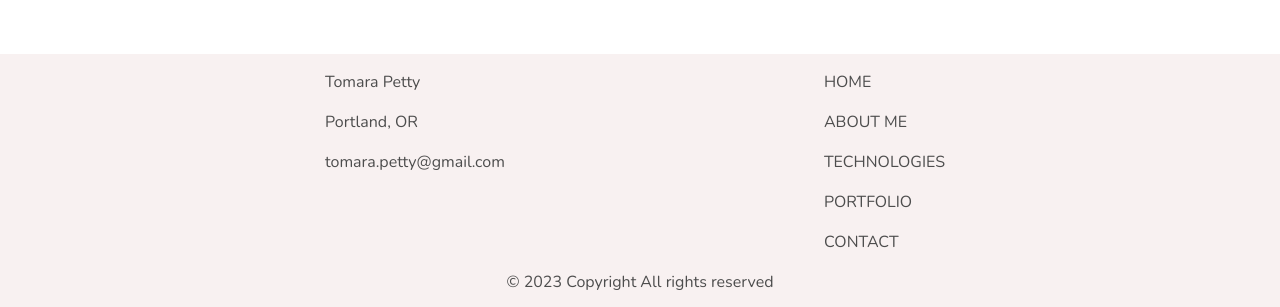
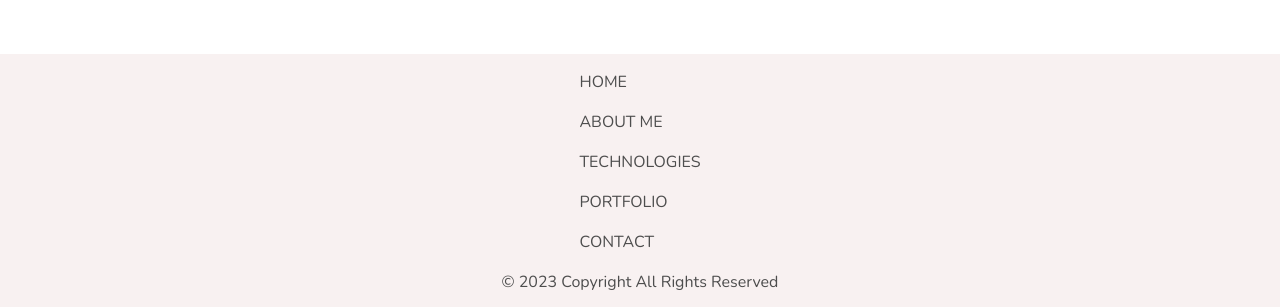
Before and after one commit to TomaraPetty/react-portfolio, a React (Create React App) app: page / in a window 1280 px wide. Shown: the part 3488-3795 px from the top of the page. Built offline with nearby package versions, Linux system fonts and the light colour scheme.

Commit message:
remove contact info from footer since it was added to the contact card

```diff
--- a/src/screens/contactMe/ContactMe.jsx
+++ b/src/screens/contactMe/ContactMe.jsx
@@ -13,15 +13,10 @@ function ContactMe() {
   <div id="contact" className='contactMe__container'>
     <div className='contactMe__data__links'>
         <div>
-            <p>Tomara Petty</p>
-            <p>Portland, OR</p>
-            <p>tomara.petty@gmail.com</p>
-        </div>
-        <div>
             {createLinks()}
         </div>
     </div>
-    <div style={{ textAlign: 'center'}}>&copy; {new Date().getFullYear()} Copyright All rights reserved</div>
+    <div style={{ textAlign: 'center'}}>&copy; {new Date().getFullYear()} Copyright All Rights Reserved</div>
   </div>
   );
 }
```
